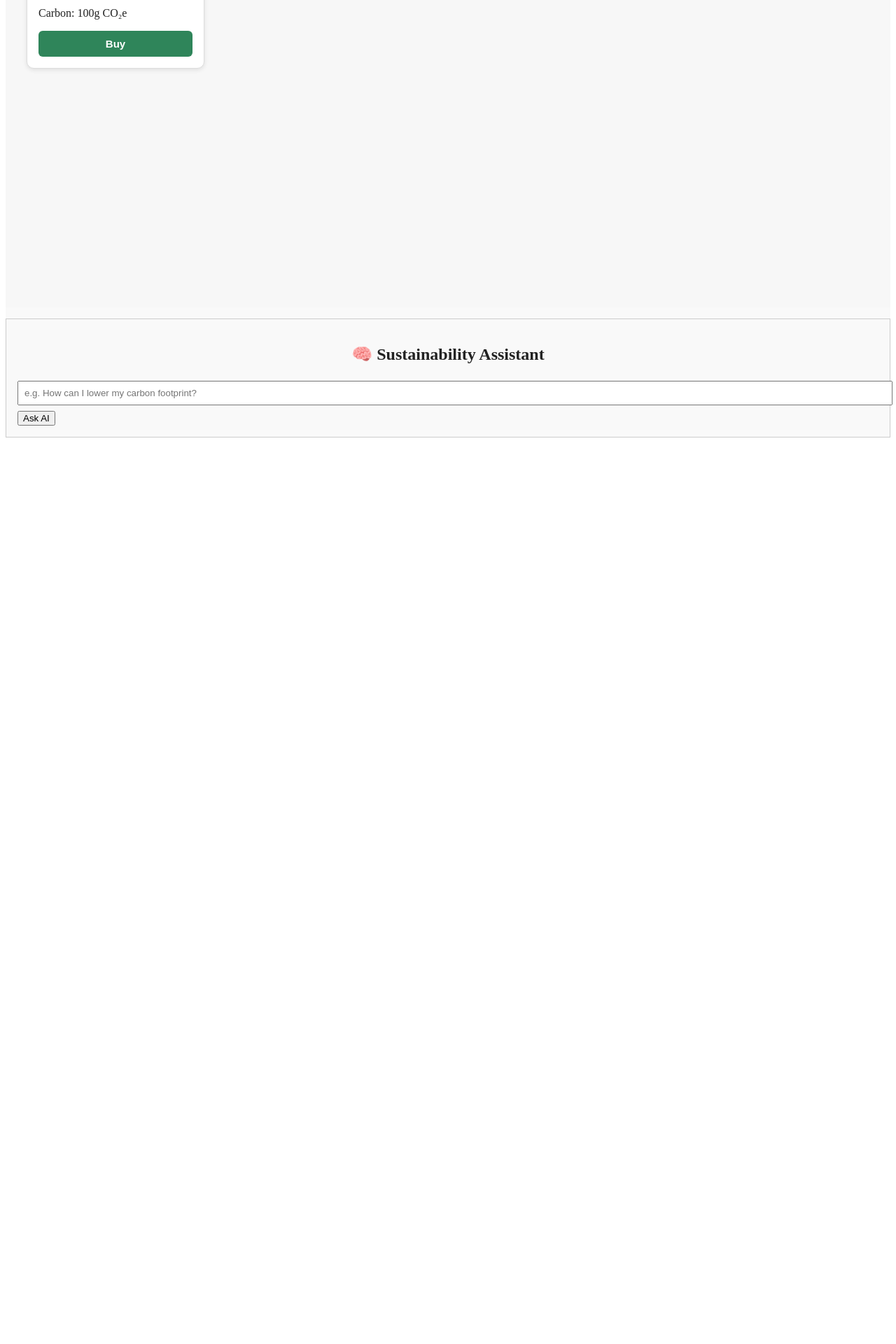
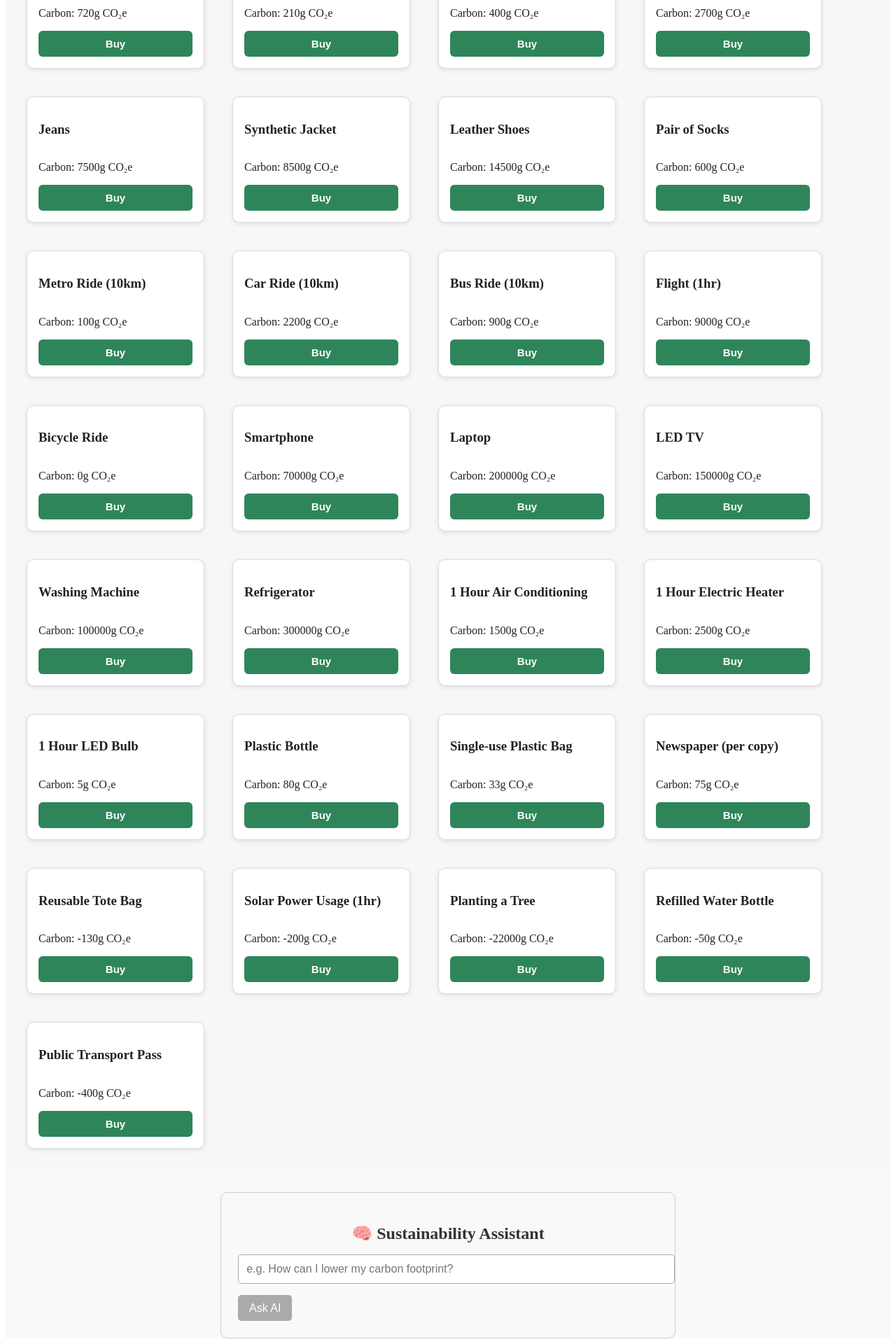
Before and after one commit to iiiiissha/carbon-wallet, a React (Vite) app: page / in a window 1280 px wide. Shown: the part 464-2384 px from the top of the page at 70% size. Before the commit the page ends 1097 px from the top, so only its background shows below. Built offline with nearby package versions, Linux system fonts and the light colour scheme; no server answers.

Commit message:
Added Mock AI

```diff
--- a/src/components/AIAssistant.jsx
+++ b/src/components/AIAssistant.jsx
@@ -1,28 +1,57 @@
 import React, { useState } from "react";
 import { getCarbonAdvice } from "../services/openai";
+import "../styles/aiAssistant.css";
 
-const AIAssistant = () => {
+
+const AIAssistant = ({ darkMode }) => {
   const [query, setQuery] = useState("");
   const [response, setResponse] = useState("");
+  const [loading, setLoading] = useState(false);
+  const [error, setError] = useState("");
+  const [cooldown, setCooldown] = useState(false);
 
   const handleAsk = async () => {
-    const res = await getCarbonAdvice(query);
-    setResponse(res);
+    if (!query.trim() || cooldown) return;
+
+    setLoading(true);
+    setError("");
+    setResponse("");
+    setCooldown(true);
+
+    try {
+      const res = await getCarbonAdvice(query);
+      setResponse(res);
+      setQuery(""); // ✅ Clear the input after asking
+    } catch (err) {
+      console.error("API error:", err);
+      setError(err.message || "⚠️ Failed to fetch response.");
+    }
+
+    setLoading(false);
+    setTimeout(() => setCooldown(false), 3000); // ✅ 3-second cooldown
   };
 
   return (
-    <div className="ai-box" style={{ padding: "1rem", border: "1px solid #ccc", marginTop: "1rem" }}>
+    <div className={`ai-box ${darkMode ? "dark-box" : "light-box"}`}>
       <h2>🧠 Sustainability Assistant</h2>
+
       <input
         type="text"
         value={query}
         onChange={(e) => setQuery(e.target.value)}
+        onKeyDown={(e) => e.key === "Enter" && handleAsk()}
         placeholder="e.g. How can I lower my carbon footprint?"
-        style={{ width: "100%", padding: "0.5rem", marginBottom: "0.5rem" }}
+        disabled={loading}
       />
-      <button onClick={handleAsk}>Ask AI</button>
+
+      <button onClick={handleAsk} disabled={loading || !query.trim() || cooldown}>
+        {loading ? "Asking..." : "Ask AI"}
+      </button>
+
+      {error && <div className="error">{error}</div>}
+
       {response && (
-        <div style={{ marginTop: "1rem", backgroundColor: "#f0f0f0", padding: "1rem" }}>
+        <div className="response">
           <strong>Response:</strong> {response}
         </div>
       )}
--- a/src/components/Navbar.jsx
+++ b/src/components/Navbar.jsx
@@ -11,6 +11,8 @@ const Navbar = ({ darkMode }) => {
         <Link to="/dashboard">Dashboard</Link>
         <Link to="/auth">SignUp</Link>
         <Link to="/settings">Settings</Link>
+        <Link to="/assistant">Ask AI</Link>
+
 
 
       </div>
--- a/src/data/products.jsx
+++ b/src/data/products.jsx
@@ -1,9 +1,50 @@
 const products = [
+  // Food
   { id: 1, name: "Beef Burger", co2: 2500 },
-  { id: 2, name: "Cotton T-Shirt", co2: 2700 },
-  { id: 3, name: "Plastic Bottle", co2: 80 },
-  { id: 4, name: "Reusable Tote Bag", co2: -130 },
-  { id: 5, name: "Metro Ride", co2: 100 }
+  { id: 2, name: "Chicken Sandwich", co2: 1200 },
+  { id: 3, name: "Vegetable Salad", co2: 250 },
+  { id: 4, name: "Bottle of Milk (1L)", co2: 1000 },
+  { id: 5, name: "Pack of Eggs (12)", co2: 720 },
+  { id: 6, name: "Cup of Coffee", co2: 210 },
+  { id: 7, name: "Chocolate Bar", co2: 400 },
+
+  // Clothing
+  { id: 8, name: "Cotton T-Shirt", co2: 2700 },
+  { id: 9, name: "Jeans", co2: 7500 },
+  { id: 10, name: "Synthetic Jacket", co2: 8500 },
+  { id: 11, name: "Leather Shoes", co2: 14500 },
+  { id: 12, name: "Pair of Socks", co2: 600 },
+
+  // Transport
+  { id: 13, name: "Metro Ride (10km)", co2: 100 },
+  { id: 14, name: "Car Ride (10km)", co2: 2200 },
+  { id: 15, name: "Bus Ride (10km)", co2: 900 },
+  { id: 16, name: "Flight (1hr)", co2: 9000 },
+  { id: 17, name: "Bicycle Ride", co2: 0 },
+
+  // Electronics
+  { id: 18, name: "Smartphone", co2: 70000 },
+  { id: 19, name: "Laptop", co2: 200000 },
+  { id: 20, name: "LED TV", co2: 150000 },
+  { id: 21, name: "Washing Machine", co2: 100000 },
+  { id: 22, name: "Refrigerator", co2: 300000 },
+
+  // Energy Usage
+  { id: 23, name: "1 Hour Air Conditioning", co2: 1500 },
+  { id: 24, name: "1 Hour Electric Heater", co2: 2500 },
+  { id: 25, name: "1 Hour LED Bulb", co2: 5 },
+
+  // Waste
+  { id: 26, name: "Plastic Bottle", co2: 80 },
+  { id: 27, name: "Single-use Plastic Bag", co2: 33 },
+  { id: 28, name: "Newspaper (per copy)", co2: 75 },
+
+  // Sustainable Alternatives (negative or very low)
+  { id: 29, name: "Reusable Tote Bag", co2: -130 },
+  { id: 30, name: "Solar Power Usage (1hr)", co2: -200 },
+  { id: 31, name: "Planting a Tree", co2: -22000 },
+  { id: 32, name: "Refilled Water Bottle", co2: -50 },
+  { id: 33, name: "Public Transport Pass", co2: -400 },
 ];
 
 export default products;
--- a/src/services/openai.js
+++ b/src/services/openai.js
@@ -1,24 +1,66 @@
-const OPENAI_API_KEY = import.meta.env.VITE_OPENAI_API_KEY;
+// src/services/openai.js
+
+export async function getCarbonAdvice(query) {
+  await new Promise((res) => setTimeout(res, 1000)); // simulate delay
+
+  const lowerQuery = query.toLowerCase();
+
+  if (lowerQuery.includes("reduce")) {
+    return "You can reduce your carbon footprint by using public transport, eating less meat, and switching to renewable energy sources.";
+  } else if (lowerQuery.includes("transport")) {
+    return "Using bicycles, walking, or public transit helps reduce emissions.";
+  } else if (lowerQuery.includes("food")) {
+    return "Plant-based diets have a lower carbon impact than meat-based diets.";
+  } else if (lowerQuery.includes("energy")) {
+    return "Use LED lights, solar panels, and energy-efficient appliances to cut carbon use.";
+  } else {
+    // Random fallback responses
+    const fallback = [
+      "Avoid single-use plastics and carry your own bottles.",
+      "Shop local to reduce your carbon foodprint.",
+      "Recycle properly and compost organic waste.",
+      "Turn off devices when not in use to save power.",
+    ];
+    return fallback[Math.floor(Math.random() * fallback.length)];
+  }
+}
 
 
 
-export async function getCarbonAdvice(query) {
-  const response = await fetch("https://api.openai.com/v1/chat/completions", {
-    method: "POST",
-    headers: {
-      "Content-Type": "application/json",
-      Authorization: `Bearer ${OPENAI_API_KEY}`,
-    },
-    body: JSON.stringify({
-      model: "gpt-3.5-turbo",
-      messages: [{ role: "user", content: query }],
-    }),
-  });
 
-  if (!response.ok) {
-    throw new Error("Failed to fetch response from OpenAI");
-  }
 
-  const data = await response.json();
-  return data.choices[0].message.content;
-}
+// const OPENAI_API_KEY = import.meta.env.VITE_OPENAI_API_KEY;
+
+// // Throttle config
+// let lastCallTime = 0;
+// const MIN_INTERVAL = 1500; // 1.5 seconds
+
+// export async function getCarbonAdvice(query) {
+//   const now = Date.now();
+//   if (now - lastCallTime < MIN_INTERVAL) {
+//     throw new Error("⏳ Too many requests. Please wait a moment.");
+//   }
+
+//   lastCallTime = now;
+//   await new Promise((r) => setTimeout(r, 2000)); // ⏳ wait 2s
+
+
+//   const response = await fetch("https://api.openai.com/v1/chat/completions", {
+//     method: "POST",
+//     headers: {
+//       "Content-Type": "application/json",
+//       Authorization: `Bearer ${OPENAI_API_KEY}`,
+//     },
+//     body: JSON.stringify({
+//       model: "gpt-3.5-turbo",
+//       messages: [{ role: "user", content: query }],
+//     }),
+//   });
+
+//   if (!response.ok) {
+//     throw new Error("⚠️ Failed to fetch response from OpenAI");
+//   }
+
+//   const data = await response.json();
+//   return data.choices[0].message.content;
+// }
--- a/src/styles/AIAssistant.css
+++ b/src/styles/AIAssistant.css
@@ -1,49 +1,83 @@
-.ai-assistant {
+.ai-box {
+  border-radius: 10px;
+  padding: 1.5rem;
+  margin-top: 2rem;
   max-width: 600px;
-  margin: 2rem auto;
-  padding: 1.5rem;
-  border-radius: 12px;
-  background-color: #f4f4f4;
-  box-shadow: 0 4px 12px rgba(0, 0, 0, 0.1);
-  font-family: 'Segoe UI', sans-serif;
+  margin-left: auto;
+  margin-right: auto;
+  transition: background-color 0.3s, color 0.3s;
 }
 
-.ai-assistant h2 {
-  text-align: center;
-  color: #2c3e50;
+.light-box {
+  background-color: #f9f9f9;
+  color: #333;
+  border: 1px solid #ccc;
+}
+
+.dark-box {
+  background-color: #1e1e1e;
+  color: #f1f1f1;
+  border: 1px solid #444;
+}
+
+.ai-box h2 {
+  font-size: 1.5rem;
   margin-bottom: 1rem;
 }
 
-textarea {
+.ai-box input {
   width: 100%;
-  padding: 1rem;
+  padding: 0.7rem;
   font-size: 1rem;
-  border: 1px solid #ccc;
-  border-radius: 8px;
-  resize: vertical;
   margin-bottom: 1rem;
+  border-radius: 5px;
+  border: 1px solid #aaa;
+  outline: none;
 }
 
-button {
-  padding: 0.6rem 1.2rem;
-  background-color: #2ecc71;
-  color: white;
-  font-size: 1rem;
-  border: none;
-  border-radius: 8px;
-  cursor: pointer;
-  transition: background 0.3s;
+.light-box input {
+  background-color: white;
+  color: black;
 }
 
-button:hover {
-  background-color: #27ae60;
+.dark-box input {
+  background-color: #2a2a2a;
+  color: #ddd;
+  border: 1px solid #666;
+}
+
+.ai-box button {
+  padding: 0.6rem 1rem;
+  font-size: 1rem;
+  border-radius: 5px;
+  border: none;
+  cursor: pointer;
+  background-color: #009688;
+  color: white;
+  transition: background-color 0.2s;
+}
+
+.ai-box button:disabled {
+  background-color: #aaa;
+  cursor: not-allowed;
 }
 
 .response {
   margin-top: 1rem;
   padding: 1rem;
-  background-color: #ffffff;
-  border-left: 5px solid #2ecc71;
-  border-radius: 8px;
-  white-space: pre-wrap;
+  background-color: #e7f4ec;
+  border-left: 4px solid #2e7d32;
+  color: #333;
 }
+
+.dark-box .response {
+  background-color: #2b3c2b;
+  color: #cfcfcf;
+  border-left-color: #66bb6a;
+}
+
+.error {
+  color: #e53935;
+  margin-top: 1rem;
+  font-weight: bold;
+}
```
